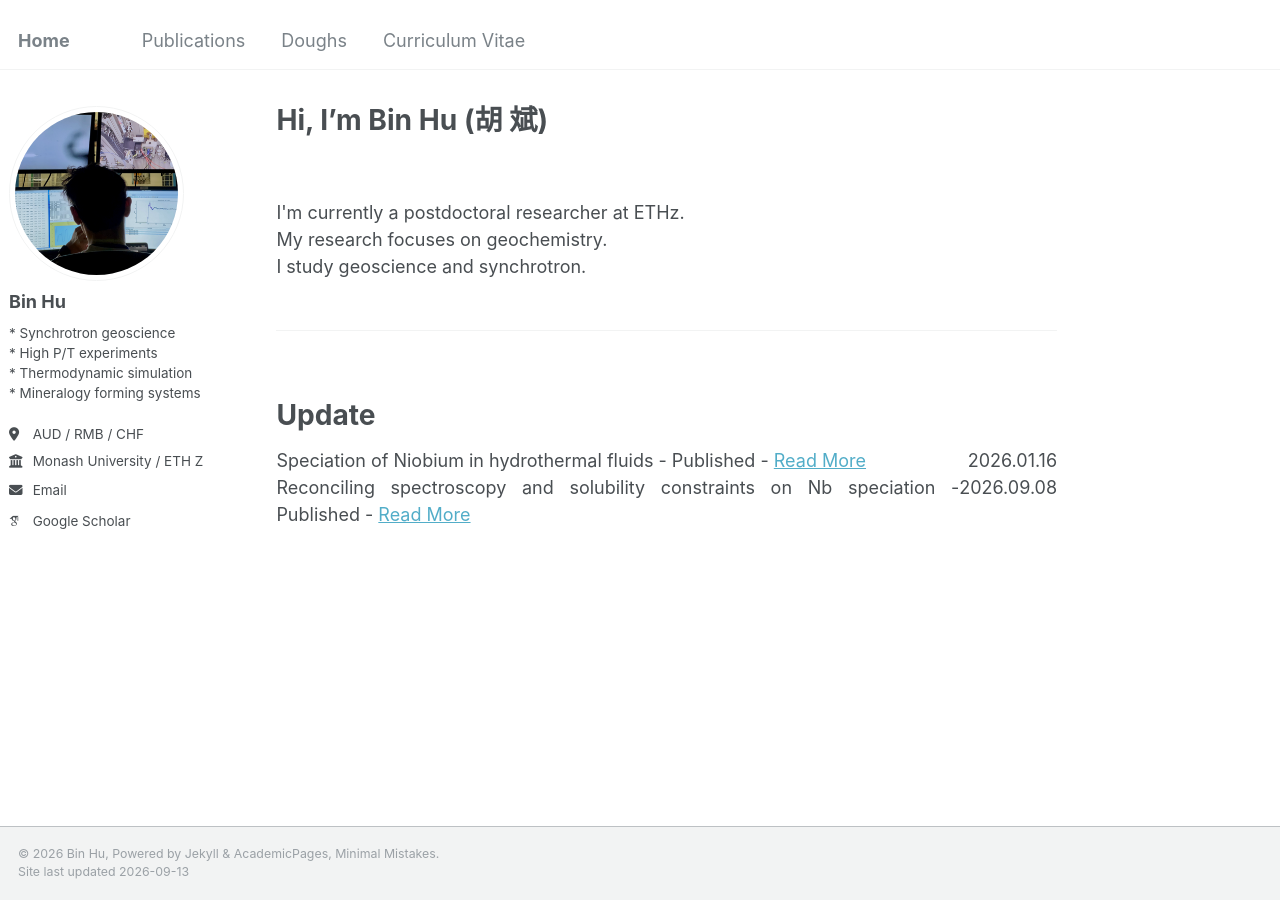
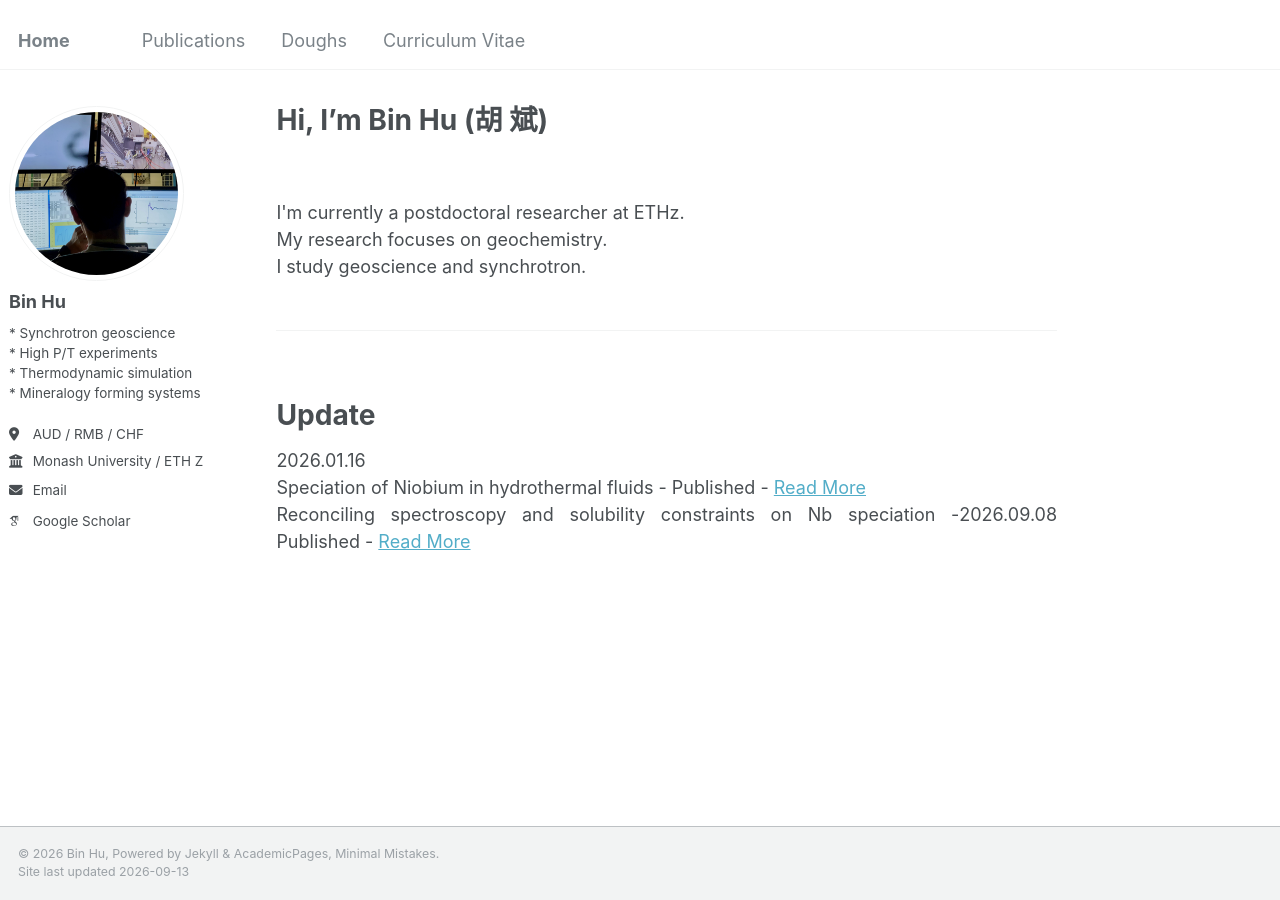
Before and after one commit to bhchemx/bhchemx.github.io, a Jekyll site: the page built from _pages/about.md, in a window 1280 px wide. Built offline with Jekyll 4.4.1, drawn with Linux system fonts in a browser that asks for light colours; some web fonts are replaced.

Commit message:
Update about.md

```diff
--- a/_pages/about.md
+++ b/_pages/about.md
@@ -24,10 +24,13 @@
 
 <div style="display: flex; justify-content: space-between; font-size: 1em;">
     <span>
+        2026.01.16
+    </span>
+</div>
+
+<div style="display: flex; justify-content: space-between; font-size: 1em;">
+    <span>
         Speciation of Niobium in hydrothermal fluids - Published - <a href = "https://bhchemx.github.io/publication/2026-01-12-GCA-Nb">Read More</a>
-    </span>
-    <span>
-        2026.01.16
     </span>
 </div>
 <!---
```
